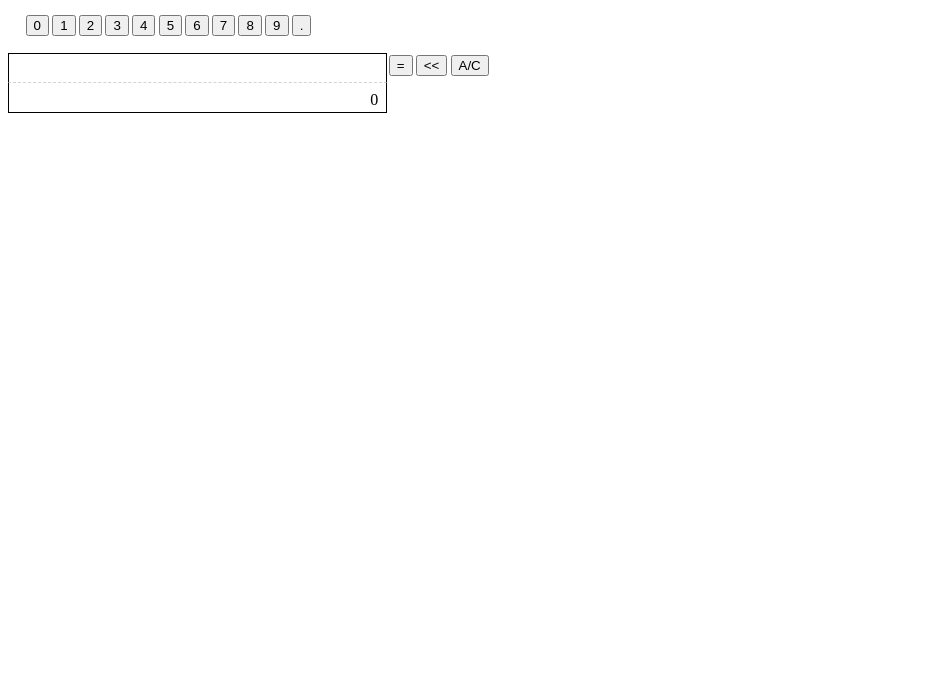
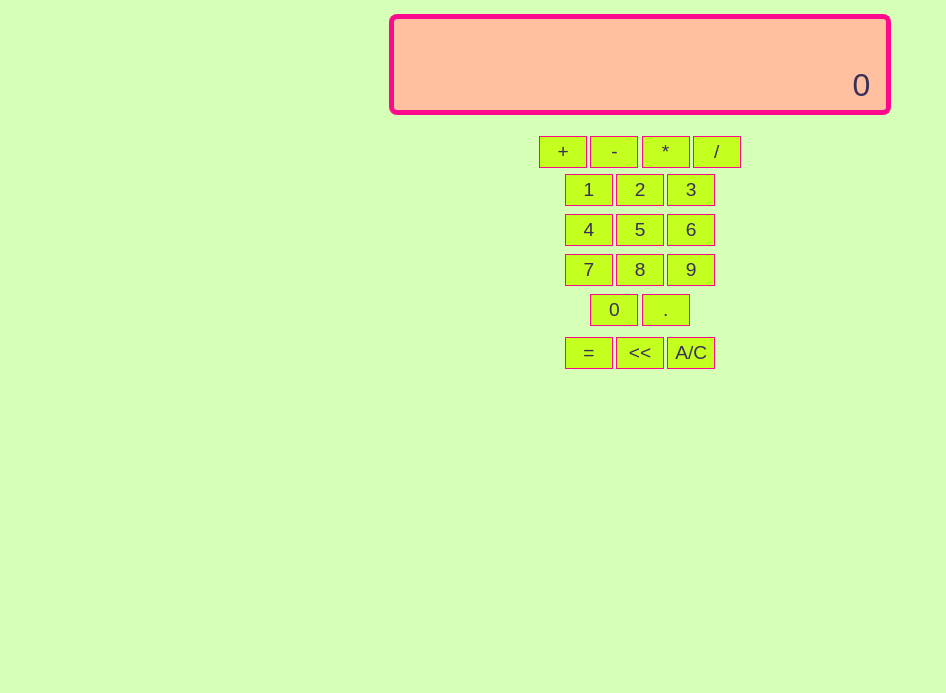
Before and after one commit to pritckat/calculator, a plain HTML site: page index.html in a window 1280 px wide. Shown: the part 107-800 px from the top of the page, without its empty margins (0-946 px from the left). Drawn offline with Linux system fonts and the light colour scheme.

Commit message:
add color and style

```diff
--- a/index.html
+++ b/index.html
@@ -7,12 +7,18 @@
     <title>Calculator</title>
 </head>
 <body>
-    <h1>The Ugliest Calculator</h1>
-    <div id="operators"></div>
-    <div id="numbers"></div>
-    <span id="previous"></span>
-    <span id="display" placeholder="0"></span>
-    <div id="otherButtons"></div>
+    <div id="calculator">
+        <h1>The Ugliest Calculator</h1>
+        <section id="body">
+            <div id="output">
+                <span id="previous"></span>
+                <span id="display" placeholder="0"></span>
+            </div>
+            <div id="operators" class="buttons"></div>
+            <div id="numbers" class="buttons"></div>
+            <div id="otherButtons" class="buttons"></div>
+        </section>
+    </div>
 </body>
 <script src="script.js"></script>
 </html>
--- a/script.js
+++ b/script.js
@@ -1,7 +1,10 @@
 const operators = ["+", "-", "*", "/"]
 const otherButtons = ["=", "<<", "A/C"]
 const numbers = Array.from(new Array(10).keys())
+numbers.shift()
+numbers.push(0)
 numbers.push(".")
+
 const operatorDiv = document.getElementById("operators")
 const numberDiv = document.getElementById("numbers")
 const otherButtonsDiv = document.getElementById("otherButtons")
--- a/style.css
+++ b/style.css
@@ -1,5 +1,7 @@
 * {
     box-sizing: border-box;
+    font-family: Arial;
+    color: #392f5a;
 }
 
 div {
@@ -11,27 +13,86 @@ div * {
 }
 
 span {
-    margin: 0, 1rem;
-    width: 30%;
-    border: thin solid black;
-    height: 30px;
+    margin: 0px;
+    width: 100%;
+    height: 4rem;
+    text-align: right;
+    padding: 1rem;
     float: left;
     clear: both;
-    text-align: right;
-    padding: .5rem;
+    background: lightgray;
+    font-size: 2rem;
+    border-radius: .5rem;
+    background: #ffc09f;
+    border: thick solid #ff0a8d;
 }
 
 #previous {
-    border-bottom: 1px dashed lightgrey;
+    border-bottom: none;
     font-size: .75rem;
+    height: 1rem;
     color: grey;
+    border-bottom-left-radius: 0;
+    border-bottom-right-radius: 0;
 }
 
 #display {
     border-top: none;
+    border-top-left-radius: 0;
+    border-top-right-radius: 0;
+    margin-bottom: 1rem;
 }
 
 #display:empty::before {
     content: '0';
     display: inline-block;
 }
+
+body {
+    display: flex;
+    justify-content: center;
+    background: #d6ffb7;
+}
+
+h1 {
+    margin-bottom: 2rem;
+    text-align: center;
+}
+#body {
+    width: 80%;
+    display: flex;
+    justify-content: center;
+    flex-direction: column;
+}
+button {
+    height: 2rem;
+    width: 3rem;
+    font-size: 1.2rem;
+    border: thin solid #ff0a8d;
+    background: #c3ff1f;
+}
+#calculator {
+    display: flex;
+    width: 50%;
+    height: 30rem;
+    flex-direction: column;
+    justify-content: center;
+    align-items: center;
+}
+.buttons {
+    align-self: center;
+    width: 100%;
+    display: flex;
+    justify-content: center;
+}
+#output {
+    display: flex;
+    justify-content: center;
+    flex-direction: column;
+}
+#numbers {
+    height: 10rem;
+    flex-direction: row;
+    flex-wrap: wrap;
+    width: 10rem;
+}
```
